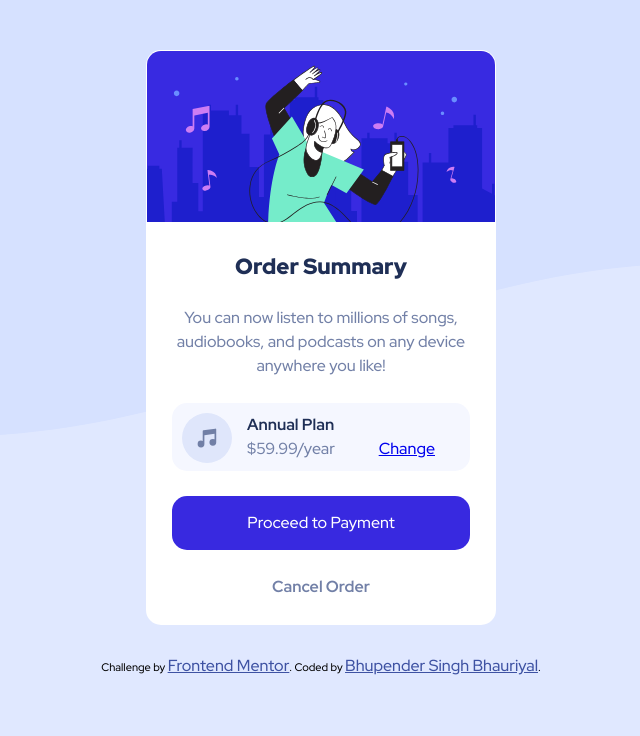
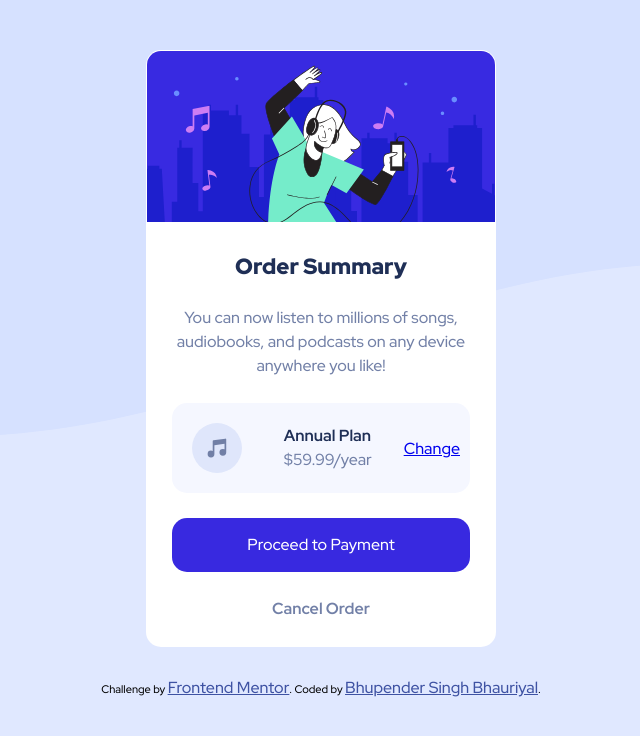
Before and after one commit to bunny1351/order-summary-component-main, a plain HTML site: page index.html in a window 1280 px wide. Shown: the whole page, without its empty margins (319-959 px from the left). Drawn offline with Linux system fonts and the light colour scheme.

Commit message:
Task 1.2

```diff
--- a/index.html
+++ b/index.html
@@ -34,13 +34,13 @@
   </head>
   <body>
     <div class="container">
-      <img src="./images/illustration-hero.svg" alt="illustration-hero">
+     <img src="./images/illustration-hero.svg" alt="illustration-hero">
      <h1>Order Summary</h1>
      <p>You can now listen to millions of songs, audiobooks, and
       podcasts on any device anywhere you like!</p>
       <div class="button1">
         <img src="./images/icon-music.svg" alt="icon-music">
-       <p><span>Annual Plan</span> <br> $59.99/year <a href="#"> Change</a></p>
+       <p><span>Annual Plan</span> <br> $59.99/year</p> <a href="#"> Change</a>
       </div>
        <div class="button2">
          <p>Proceed to Payment</p>
--- a/index.scss
+++ b/index.scss
@@ -154,16 +154,18 @@
         border-radius: 15px;
         margin: 25px;
         padding: 10px;
+        display: flex;
+        justify-content: space-between;
+        align-items: center;
+        cursor: pointer;
 
         img{
             width: 50px;
             height: 50px;
-            float: left;
-            margin-right: 15px;
+            margin: 10px;
         }
 
         p{
-            text-align: center;
             font-weight: 500;
             color: $desaturatedBlue;
             text-align: justify;
@@ -188,6 +190,7 @@
         background-color: $brightBlue;
         border-radius: 15px;
         margin: 25px;
+        cursor: pointer;
         p{
             color: #fff;
             padding: 15px;
@@ -203,6 +206,7 @@
         text-align: center;
         font-weight: 700;
         color: $desaturatedBlue;
+        cursor: pointer;
     }
 
     #cancel:hover{
```
Also changed, not shown: index.css, 1 other file.
